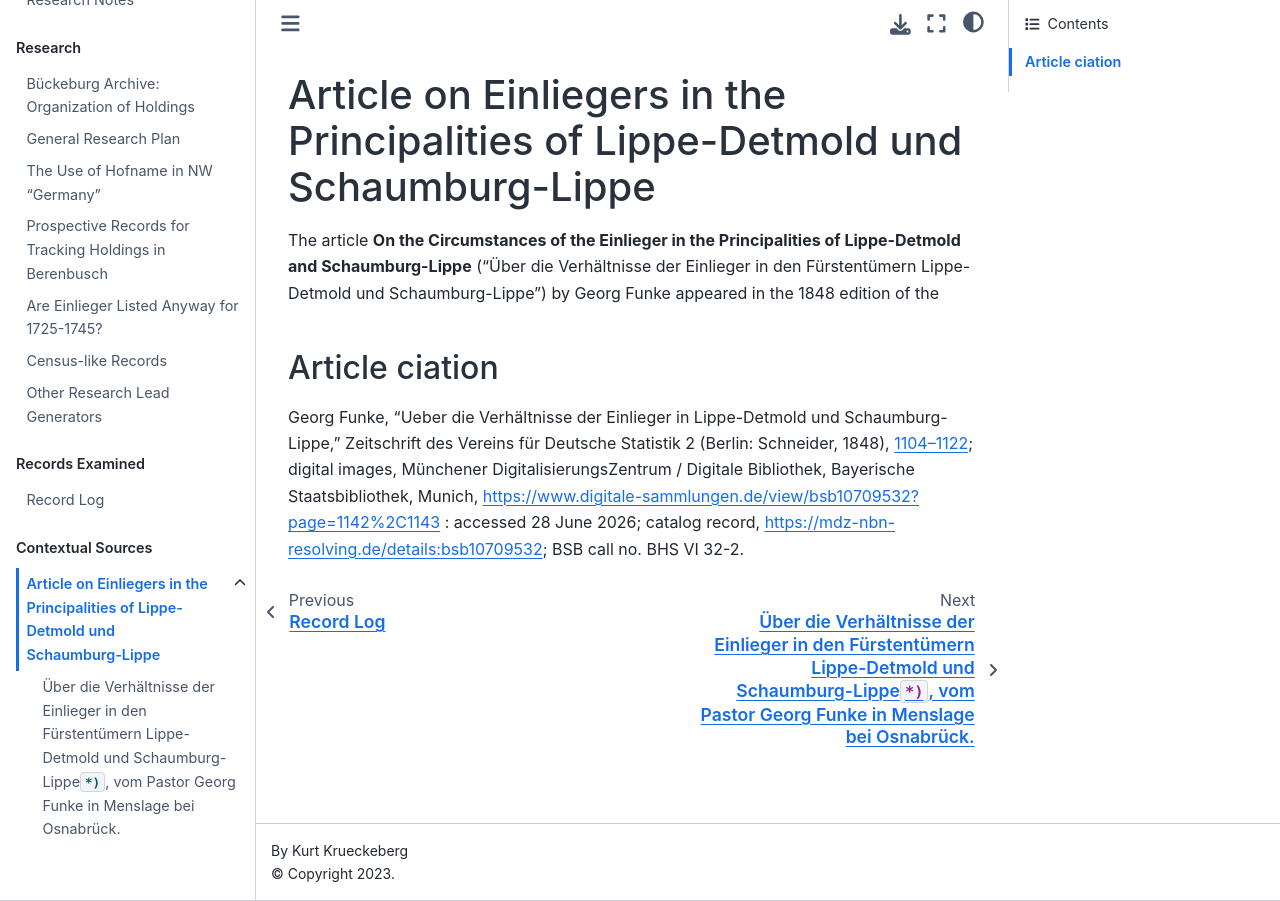
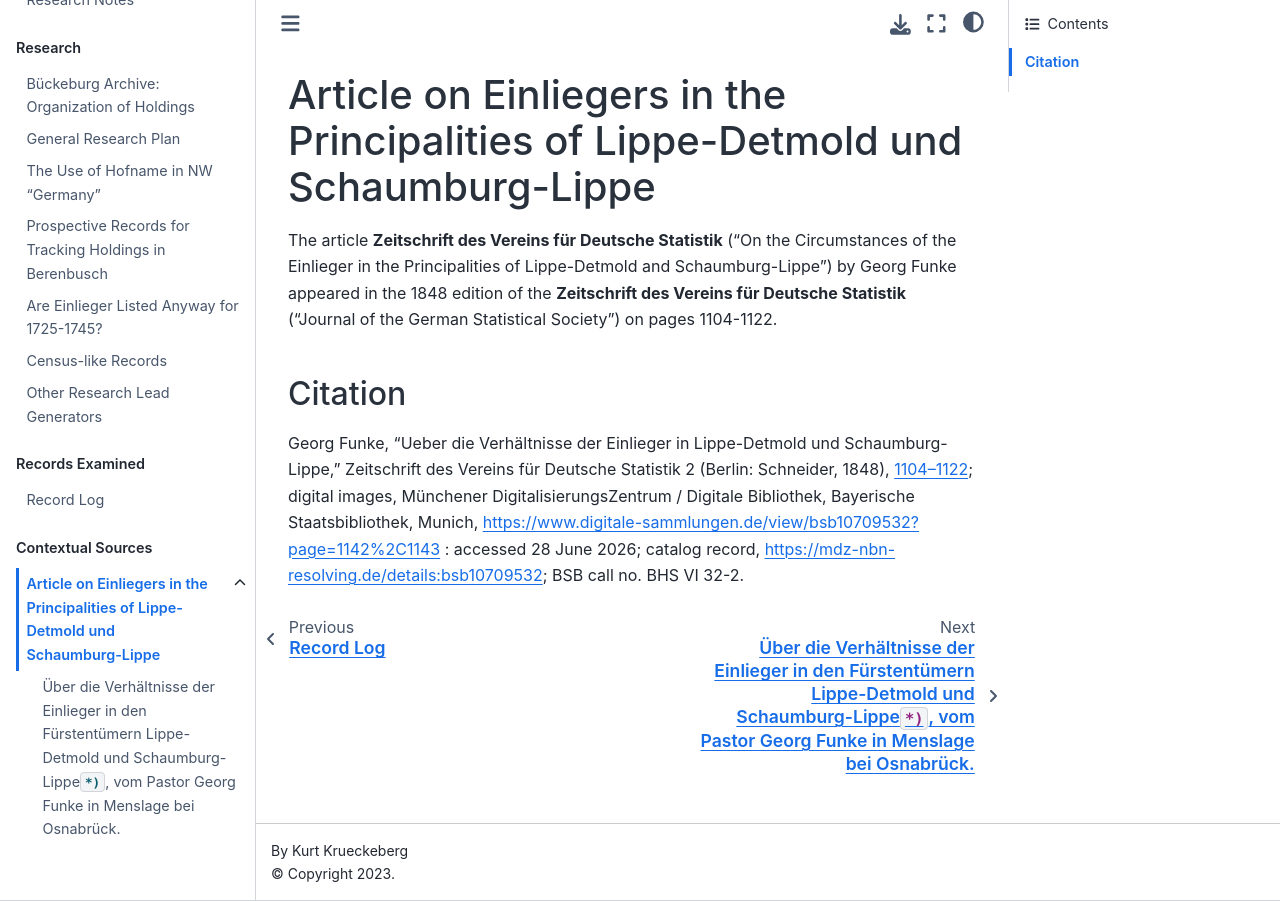
Before and after one commit to kurt-krueckeberg/sphinx-research, a Jupyter Book: the page built from contextual-sources/funke-article/index.md, in a window 1280 px wide. Built offline with Jupyter Book 1.0.4 settings and Sphinx 7.4.7 and the Sphinx Book theme 1.1.4, drawn with Linux system fonts in a browser that asks for light colours.

Commit message:
Update files

```diff
--- a/contextual-sources/funke-article/index.md
+++ b/contextual-sources/funke-article/index.md
@@ -1,12 +1,11 @@
 # Article on Einliegers in the Principalities of Lippe-Detmold und Schaumburg-Lippe
 
-The article **On the Circumstances of the Einlieger in the Principalities of Lippe-Detmold and Schaumburg-Lippe**
-("Über die Verhältnisse der Einlieger in den Fürstentümern Lippe-Detmold und Schaumburg-Lippe") by Georg Funke
-appeared in the 1848 edition of the
+The article **Zeitschrift des Vereins für Deutsche Statistik**
+("On the Circumstances of the Einlieger in the Principalities of Lippe-Detmold and Schaumburg-Lippe")
+by Georg Funke appeared in the 1848 edition of the **Zeitschrift des Vereins für Deutsche Statistik**
+("Journal of the German Statistical Society") on pages 1104-1122.
 
-
-
-## Article ciation
+## Citation
 
 (citation)=
 
```
